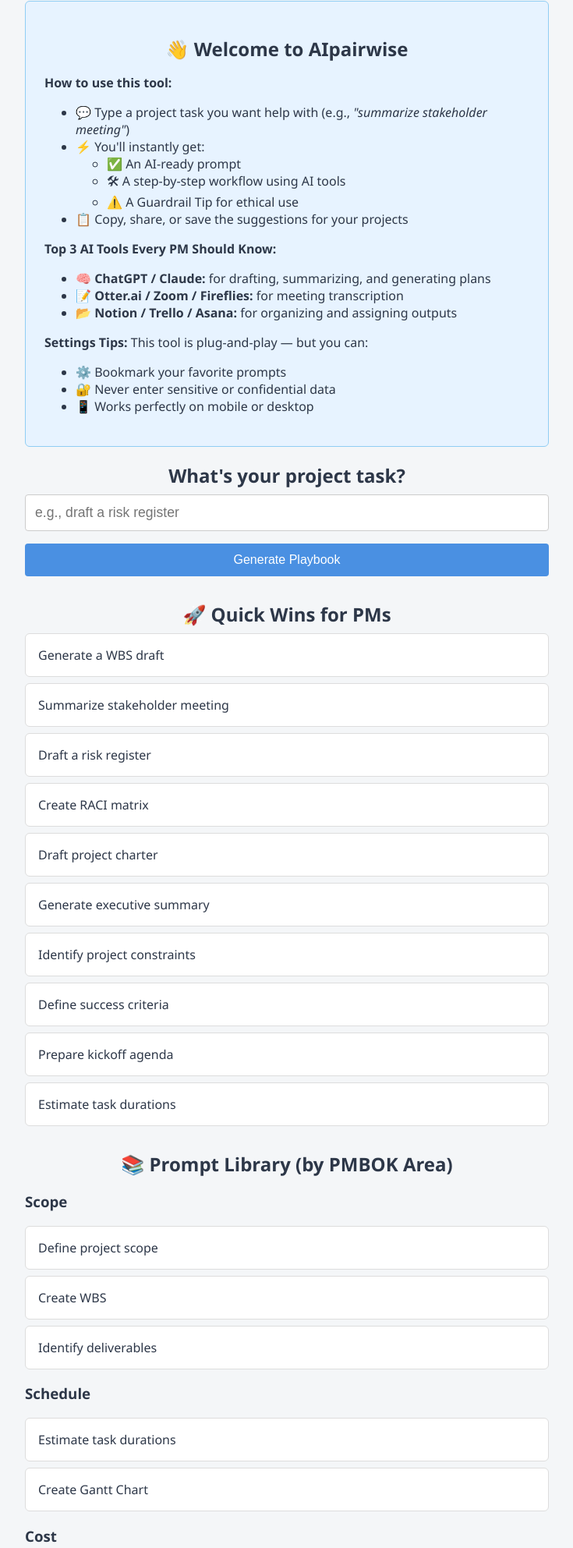
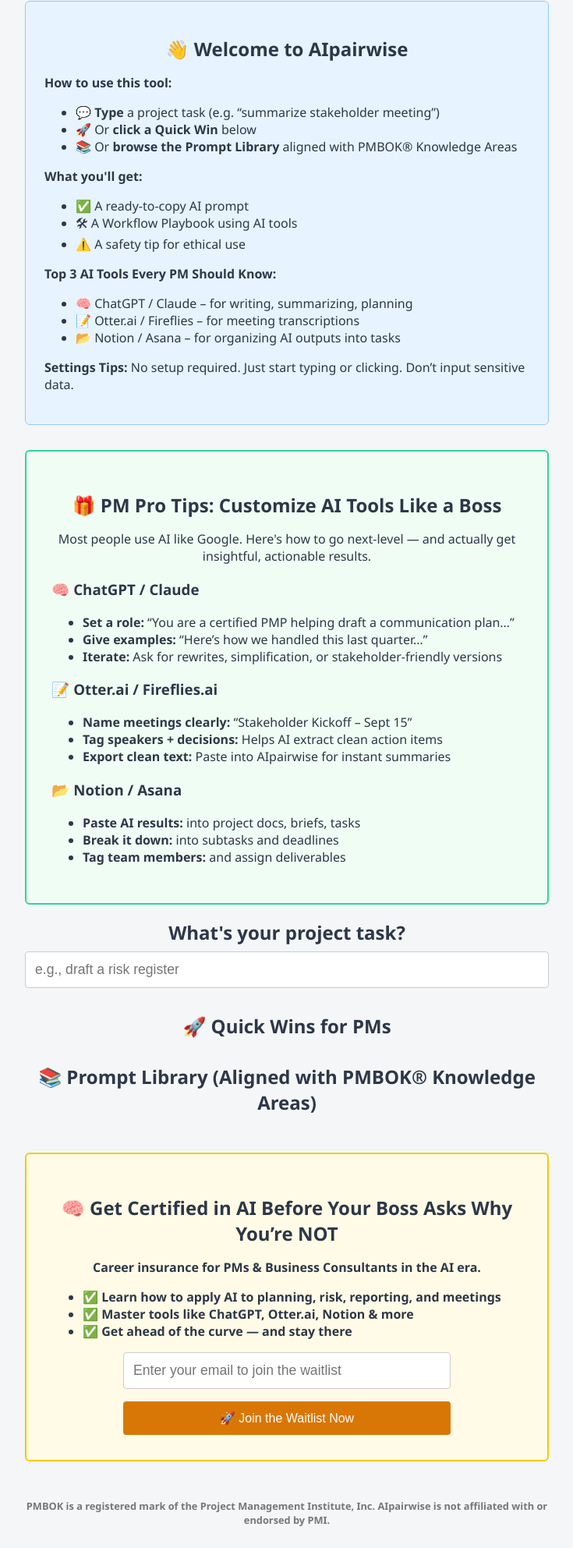
Before and after one commit to cfortson1/ai-audit-tool, a website: page public/index.html in a window 1280 px wide. Shown: the part 189-2174 px from the top of the page at 78% size, without its empty margins (272-1007 px from the left). Drawn offline with Linux system fonts and the light colour scheme.

Commit message:
Update index.html

```diff
--- a/public/index.html
+++ b/public/index.html
@@ -1,4 +1,3 @@
-<!-- Save this as index.html in your GitLab repo -->
 <!DOCTYPE html>
 <html lang="en">
 <head>
@@ -100,6 +99,13 @@
       background-color: #e9f2fd;
     }
 
+    footer {
+      font-size: 0.8rem;
+      text-align: center;
+      color: #777;
+      margin-top: 3rem;
+    }
+
     @media (max-width: 600px) {
       button { font-size: 1rem; }
     }
@@ -112,73 +118,82 @@
   </header>
 
   <div class="container">
+
+    <!-- 🔹 Instructions Section -->
     <div class="section" style="margin-top: 1rem; background: #e7f3ff; border: 1px solid #90cdf4; border-radius: 6px; padding: 1.5rem;">
-  <h2 style="text-align:center;">👋 Welcome to AIpairwise</h2>
+      <h2>👋 Welcome to AIpairwise</h2>
       <p><strong>How to use this tool:</strong></p>
       <ul>
-    <li>💬 Type a project task you want help with (e.g., <em>"summarize stakeholder meeting"</em>)</li>
-    <li>⚡ You'll instantly get:
+        <li>💬 <strong>Type</strong> a project task (e.g. “summarize stakeholder meeting”)</li>
+        <li>🚀 Or <strong>click a Quick Win</strong> below</li>
+        <li>📚 Or <strong>browse the Prompt Library</strong> aligned with PMBOK® Knowledge Areas</li>
+      </ul>
+      <p><strong>What you'll get:</strong></p>
       <ul>
-        <li>✅ An AI-ready prompt</li>
-        <li>🛠 A step-by-step workflow using AI tools</li>
-        <li>⚠️ A Guardrail Tip for ethical use</li>
+        <li>✅ A ready-to-copy AI prompt</li>
+        <li>🛠 A Workflow Playbook using AI tools</li>
+        <li>⚠️ A safety tip for ethical use</li>
       </ul>
-    </li>
-    <li>📋 Copy, share, or save the suggestions for your projects</li>
+      <p><strong>Top 3 AI Tools Every PM Should Know:</strong></p>
+      <ul>
+        <li>🧠 ChatGPT / Claude – for writing, summarizing, planning</li>
+        <li>📝 Otter.ai / Fireflies – for meeting transcriptions</li>
+        <li>📂 Notion / Asana – for organizing AI outputs into tasks</li>
+      </ul>
+      <p><strong>Settings Tips:</strong> No setup required. Just start typing or clicking. Don’t input sensitive data.</p>
+    </div>
+
+    <!-- 🎁 Bonus Section: PM Pro Tips -->
+    <div class="section" style="margin-top: 2rem; background: #f0fdf4; border: 2px solid #34d399; padding: 2rem; border-radius: 6px;">
+      <h2 style="text-align:center;">🎁 PM Pro Tips: Customize AI Tools Like a Boss</h2>
+      <p style="text-align:center;">Most people use AI like Google. Here's how to go next-level — and actually get insightful, actionable results.</p>
+
+      <h3>🧠 ChatGPT / Claude</h3>
+      <ul>
+        <li><strong>Set a role:</strong> “You are a certified PMP helping draft a communication plan…”</li>
+        <li><strong>Give examples:</strong> “Here’s how we handled this last quarter…”</li>
+        <li><strong>Iterate:</strong> Ask for rewrites, simplification, or stakeholder-friendly versions</li>
       </ul>
 
-  <p><strong>Top 3 AI Tools Every PM Should Know:</strong></p>
+      <h3>📝 Otter.ai / Fireflies.ai</h3>
       <ul>
-    <li>🧠 <strong>ChatGPT / Claude:</strong> for drafting, summarizing, and generating plans</li>
-    <li>📝 <strong>Otter.ai / Zoom / Fireflies:</strong> for meeting transcription</li>
-    <li>📂 <strong>Notion / Trello / Asana:</strong> for organizing and assigning outputs</li>
+        <li><strong>Name meetings clearly:</strong> “Stakeholder Kickoff – Sept 15”</li>
+        <li><strong>Tag speakers + decisions:</strong> Helps AI extract clean action items</li>
+        <li><strong>Export clean text:</strong> Paste into AIpairwise for instant summaries</li>
       </ul>
 
-  <p><strong>Settings Tips:</strong> This tool is plug-and-play — but you can:</p>
+      <h3>📂 Notion / Asana</h3>
       <ul>
-    <li>⚙️ Bookmark your favorite prompts</li>
-    <li>🔐 Never enter sensitive or confidential data</li>
-    <li>📱 Works perfectly on mobile or desktop</li>
+        <li><strong>Paste AI results:</strong> into project docs, briefs, tasks</li>
+        <li><strong>Break it down:</strong> into subtasks and deadlines</li>
+        <li><strong>Tag team members:</strong> and assign deliverables</li>
       </ul>
     </div>
+
+    <!-- 💬 Main Task Input -->
     <h2>What's your project task?</h2>
     <input type="text" id="taskInput" placeholder="e.g., draft a risk register" />
-    <button id="generateBtn">Generate Playbook</button>
-
-    <div class="results" id="results" style="display: none;">
-      <h3>✅ Curated AI Prompt</h3>
-      <pre id="promptOutput"></pre>
-      <button onclick="copyToClipboard()">Copy Prompt</button>
-
-      <h3>🛠 Workflow Recipe</h3>
-      <pre id="workflowOutput"></pre>
-
-      <h3>⚠️ Guardrail Tip</h3>
-      <pre id="guardrailOutput"></pre>
-    </div>
-
+    <b
+    <!-- 🚀 Quick Wins -->
     <div class="section">
       <h2>🚀 Quick Wins for PMs</h2>
       <div id="quickWins"></div>
     </div>
 
+    <!-- 📚 Prompt Library -->
     <div class="section">
-      <h2>📚 Prompt Library (by PMBOK Area)</h2>
+      <h2>📚 Prompt Library (Aligned with PMBOK® Knowledge Areas)</h2>
       <div id="promptLibrary"></div>
     </div>
 
-    <!-- 🚀 Career Certification Upsell -->
+    <!-- 🧠 Upsell: Certification Waitlist -->
     <div class="section" style="margin-top: 3rem; background: #fffbe6; padding: 2rem; border-radius: 6px; border: 2px solid #f6c90e;">
-      <h2 style="text-align:center; font-size: 1.8rem; color: #d97706;">
-        🧠 Get Certified in AI Before Your Boss Asks Why You’re NOT
-      </h2>
-      <p style="text-align:center; font-size: 1.1rem; max-width: 600px; margin: auto; color: #4a4a4a;">
-        Your career insurance policy for the AI era — designed for <strong>Project Managers</strong> and <strong>Business Consultants</strong> who want to stay <em>relevant, respected, and in demand</em>.
-      </p>
-      <ul style="max-width: 500px; margin: 1.5rem auto; list-style: disc; color: #333;">
-        <li>✅ Master AI tools like ChatGPT, Claude, Otter, Notion & more</li>
-        <li>✅ Use AI to save hours on planning, risk, stakeholder comms</li>
-        <li>✅ Show leadership you're future-ready (and promotable)</li>
+      <h2 style="text-align:center;">🧠 Get Certified in AI Before Your Boss Asks Why You’re NOT</h2>
+      <p style="text-align:center;">Career insurance for PMs & Business Consultants in the AI era.</p>
+      <ul>
+        <li>✅ Learn how to apply AI to planning, risk, reporting, and meetings</li>
+        <li>✅ Master tools like ChatGPT, Otter.ai, Notion & more</li>
+        <li>✅ Get ahead of the curve — and stay there</li>
       </ul>
       <form id="waitlistForm" style="max-width: 420px; margin: auto;">
         <input type="email" id="waitlistEmail" placeholder="Enter your email to join the waitlist" required>
@@ -186,8 +201,14 @@
         <p id="waitlistMsg" style="text-align:center; color: green; margin-top: 1rem; display:none;">You're officially on the list! ✅</p>
       </form>
     </div>
+
+    <!-- ⚖️ Legal Footer -->
+    <footer>
+      <p>PMBOK is a registered mark of the Project Management Institute, Inc. AIpairwise is not affiliated with or endorsed by PMI.</p>
+    </footer>
   </div>
 
+  <!-- 🔧 JS -->
   <script>
     const quickWins = [
       "Generate a WBS draft",
@@ -220,7 +241,6 @@
       if (!task) return alert("Please enter a task.");
 
       const { prompt, workflow, guardrail } = generatePlaybook(task);
-
       document.getElementById('promptOutput').textContent = prompt;
       document.getElementById('workflowOutput').textContent = workflow;
       document.getElementById('guardrailOutput').textContent = guardrail;
@@ -228,9 +248,9 @@
     });
 
     function generatePlaybook(task) {
-      const prompt = `You are a PM AI. Given this task: "${task}", write a prompt an AI can use to complete it with clarity and structure.`;
-      const workflow = `1. Clarify task goals\n2. Use AI (e.g. ChatGPT) with the prompt\n3. Validate results\n4. Format output and share`;
-      const guardrail = `Avoid inputting confidential info. Review and verify all AI outputs for accuracy before sharing.`;
+      const prompt = `You are a project manager AI. Given this task: "${task}", generate an optimized prompt to use in an AI tool for best results.`;
+      const workflow = `1. Clarify task goals\n2. Use the prompt in ChatGPT/Claude\n3. Review AI output for clarity and completeness\n4. Share with team using Notion/Asana`;
+      const guardrail = `Never input sensitive client data. Always verify key numbers, names, and assumptions before sharing AI-generated content.`;
       return { prompt, workflow, guardrail };
     }
 
@@ -275,7 +295,7 @@
     renderQuickWins();
     renderPromptLibrary();
 
-    // Waitlist integration with Google Sheets webhook
+    // Waitlist submission to Google Sheets Webhook
     document.getElementById('waitlistForm').addEventListener('submit', async (e) => {
       e.preventDefault();
       const email = document.getElementById('waitlistEmail').value.trim();
```
Lines whose indentation alone changed are shown as unchanged.
